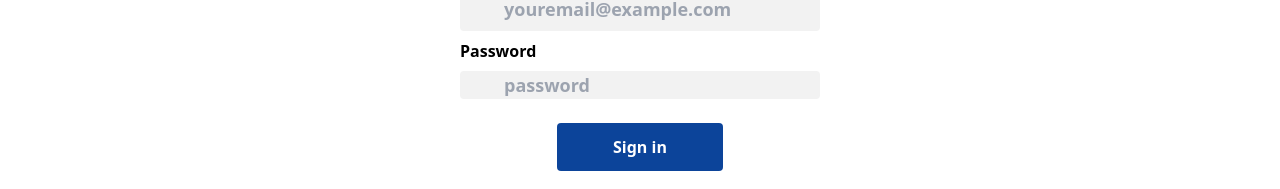
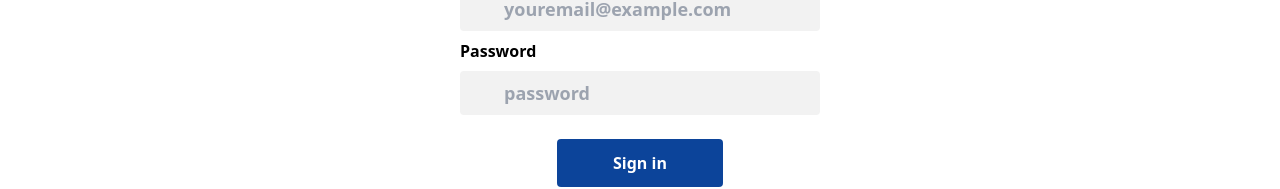
Before and after one commit to SAJUSAJADH/BookMyStay, a React (Vite) app in the folder client/: page /signin in a window 1280 px wide. Shown: the part 286-475 px from the top of the page. Built offline with nearby package versions, Linux system fonts and the light colour scheme; no server answers.

Commit message:
version 1.6.3

```diff
--- a/client/src/pages/signin.jsx
+++ b/client/src/pages/signin.jsx
@@ -46,7 +46,7 @@ export default function Signin(){
                         <label className="text-base font-semibold font-sans">Email address</label><br/>
                         <input value={email} onChange={ev=>setEmail(ev.target.value)} type='email' className="text-lg my-2 font-semibold focus:outline-none font-sans rounded py-2 px-2 lg:px-11 bg-[#f2f2f2] " placeholder='youremail@example.com'></input><br/>
                         <label className="text-base font-semibold font-sans">Password</label><br/>
-                        <input value={password} onChange={ev=>setPassword(ev.target.value)} type='password' className="text-lg my-2 font-semibold focus:outline-none font-sans rounded py-2px-2 lg:px-11 bg-[#f2f2f2] " placeholder='password'></input>
+                        <input value={password} onChange={ev=>setPassword(ev.target.value)} type='password' className="text-lg my-2 font-semibold focus:outline-none font-sans rounded py-2 px-2 lg:px-11 bg-[#f2f2f2] " placeholder='password'></input>
                         <div className="my-4 w-full flex justify-center">
                             <Link href="" onClick={Submit}  className="px-4 lg:px-14 py-3 bg-blue opacity-95 text-white hover:opacity-100 rounded hover:shadow-xl font-bold ">Sign in</Link>
                         </div>
```
